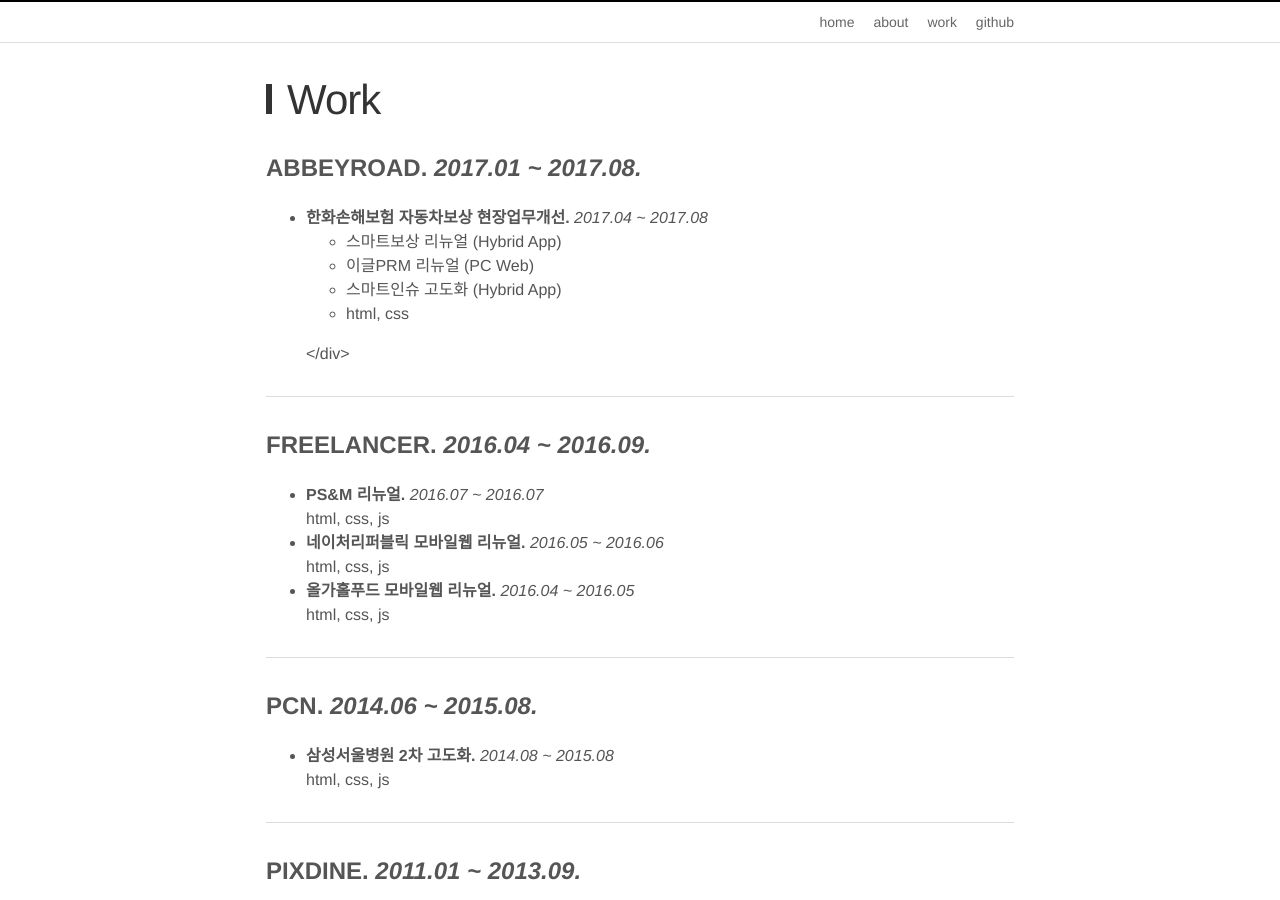
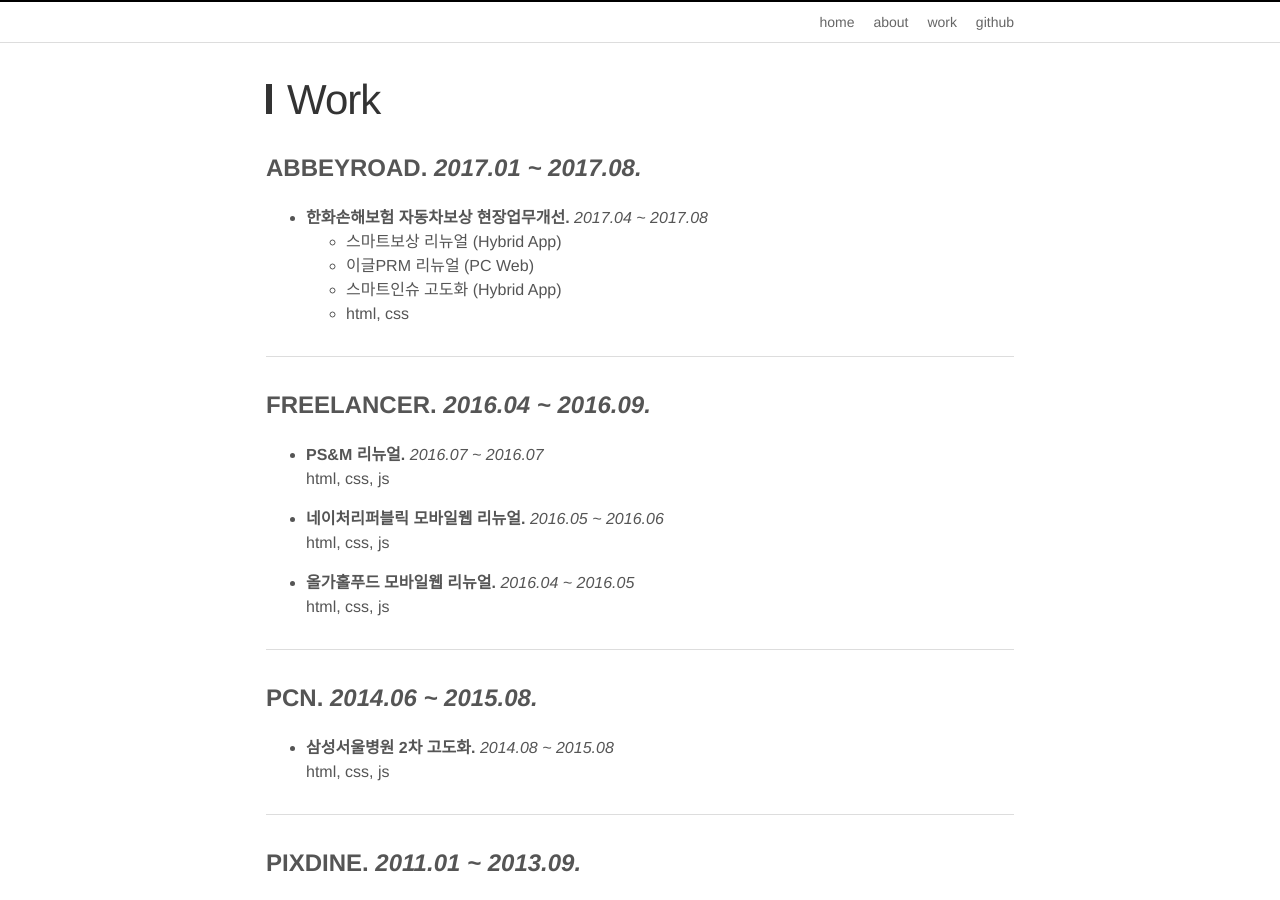
Before and after one commit to imyb/imyb.github.io, a Jekyll site: the page built from work.md, in a window 1280 px wide and 900 px high. Built offline with Jekyll 4.4.1, drawn with Linux system fonts in a browser that asks for light colours.

Commit message:
Update work.md

```diff
--- a/work.md
+++ b/work.md
@@ -8,12 +8,11 @@
 ## ABBEYROAD. _2017.01 ~ 2017.08._
 
 - **한화손해보험 자동차보상 현장업무개선.** _2017.04 ~ 2017.08_
-  <div>
+  <br>
   - 스마트보상 리뉴얼 (Hybrid App)<br>
   - 이글PRM 리뉴얼 (PC Web)<br>
   - 스마트인슈 고도화 (Hybrid App)<br>
   - html, css<br>
-  </div>
 
 - - -
 
@@ -21,19 +20,16 @@
 ## FREELANCER. _2016.04 ~ 2016.09._
 
 - **PS&M 리뉴얼.**  _2016.07 ~ 2016.07_
-  <div>
+  <br>
   html, css, js
-  </div>
 
 - **네이처리퍼블릭 모바일웹 리뉴얼.**  _2016.05 ~ 2016.06_
-  <div>
+  <br>
   html, css, js
-  </div>
 
 - **올가홀푸드 모바일웹 리뉴얼.**  _2016.04 ~ 2016.05_
-  <div>
+  <br>
   html, css, js
-  </div>
 
 
 - - -
@@ -42,9 +38,8 @@
 ## PCN. _2014.06 ~ 2015.08._
 
 - **삼성서울병원 2차 고도화.**  _2014.08  ~ 2015.08_
-  <div>
+  <br>
   html, css, js
-  </div>
 
 
 - - -
@@ -53,36 +48,30 @@
 ## PIXDINE. _2011.01 ~ 2013.09._
 
 - **법무법인 태평양 리뉴얼.** _2013.07 ~ 2013.09_
-  <div>
+  <br>
   웹퍼블리싱 PL<br>
   html, css<br>
-  </div>
 
 - **삼성SDS mySingle v7 고도화.**  _2013.02 ~ 2013.06_
-  <div>
+  <br>
   html, css<br>
-  </div>
 
 - **AJ렌터카 리뉴얼.**  _2012.12 ~ 2013.01_
-  <div>
+  <br>
   html, css<br>
-  </div>
 
 - **삼성SDS mySingle v6.5 고도화.**  _2012.02 ~ 2012.06_
-  <div>
+  <br>
   html, css<br>
-  </div>
 
 - **삼성SDS 멀티캠퍼스 리뉴얼.**  _2011.07 ~ 2011.11_
-  <div>
+  <br>
   웹퍼블리싱 PL<br>
   html, css, js<br>
-  </div>
 
 - **한국 코카콜라 리뉴얼.**  _2011.01 ~ 2011.04_
-  <div>
+  <br>
   html, css<br>
-  </div>
 
 
 - - -
@@ -91,21 +80,18 @@
 ## ONNETSOFT. _2009.06 ~ 2010.11._
 
 - **한국교직원공제회 리뉴얼.**  _2010.01 ~ 2010.04_
-  <div>
+  <br>
   웹퍼블리싱 PL<br>
   웹접근성 인증마크 획득<br>
   html, css, js<br>
-  </div>
 
 - **동서울대학교 리뉴얼.**  _2009.10 ~ 2010.01_
-  <div>
+  <br>
   웹퍼블리싱 PL<br>
   웹접근성 인증마크 획득<br>
   html, css, js<br>
-  </div>
 
 - **한국장애인고용공단 리뉴얼.**  _2009.06 ~ 2009.08_
-  <div>
+  <br>
   웹접근성 인증마크 획득<br>
   html, css<br>
-  </div>
```
